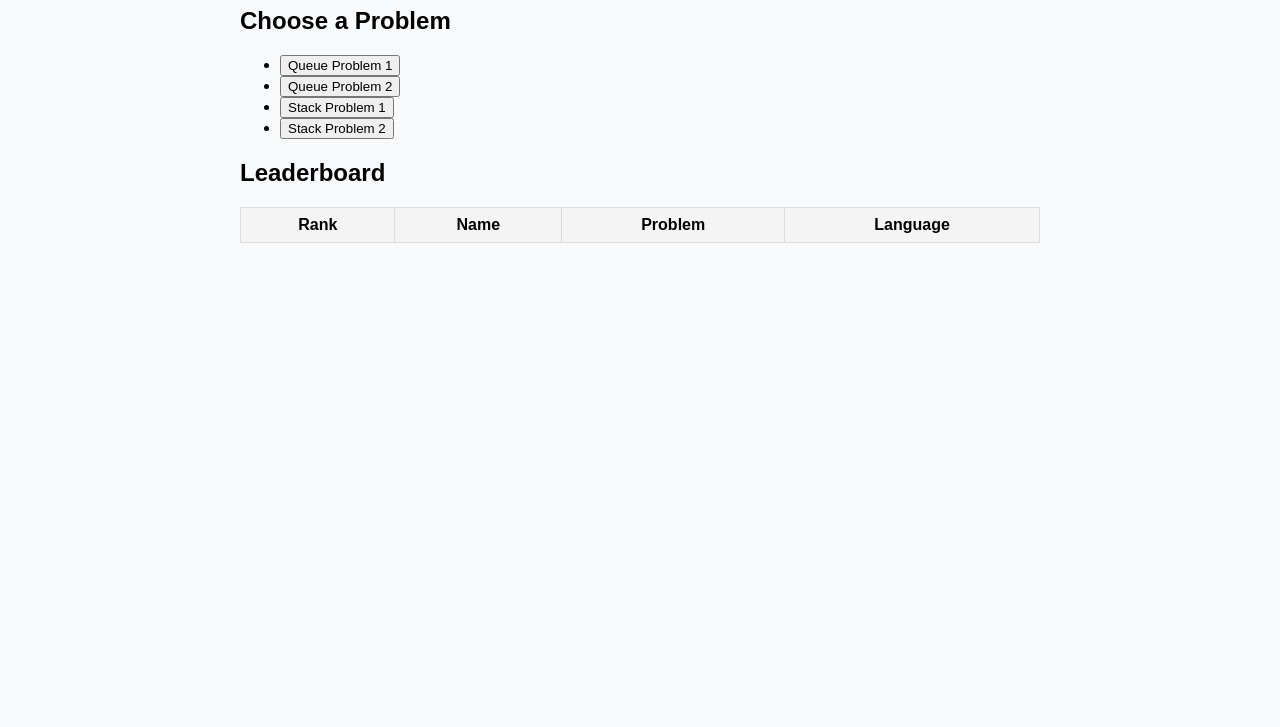
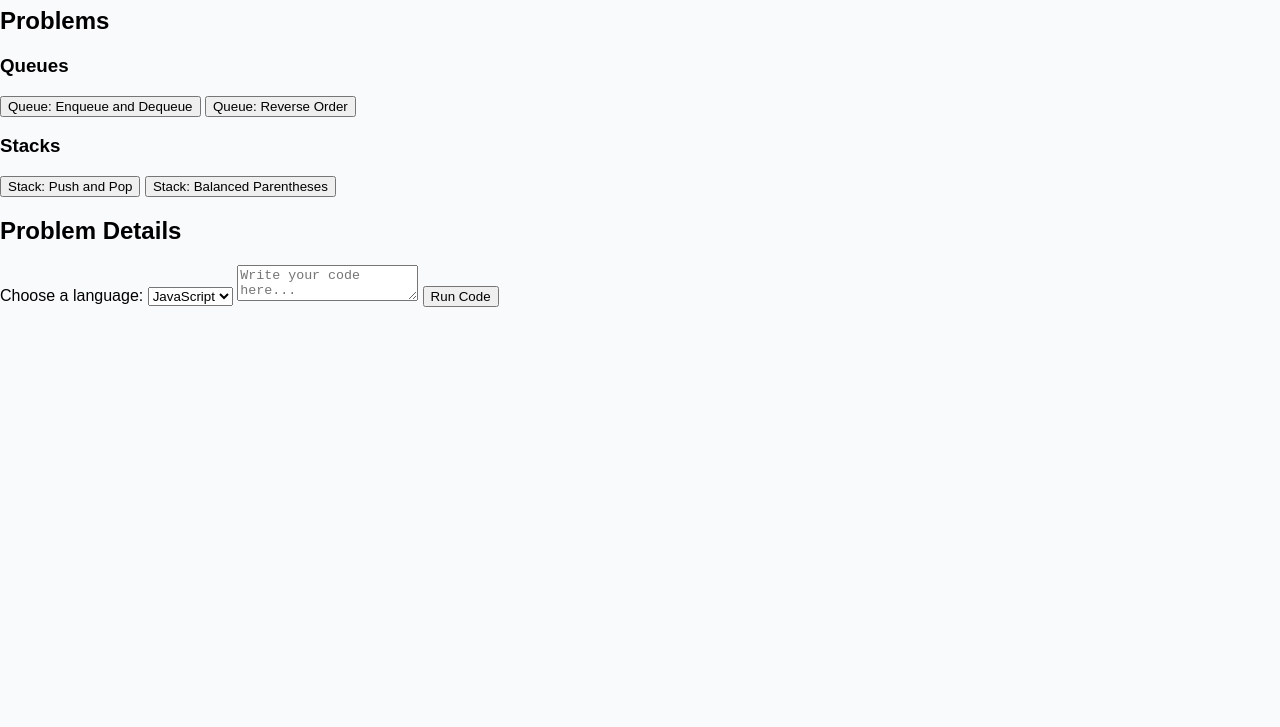
Before and after one commit to nicolas3261611/nicolas3261611.github.io, a plain HTML site: page index.html in a window 1280 px wide. Shown: the part 73-800 px from the top of the page. Drawn offline with Linux system fonts and the light colour scheme.

Commit message:
index.html

```diff
--- a/index.html
+++ b/index.html
@@ -1,74 +1,41 @@
 <!DOCTYPE html>
 <html lang="en">
 <head>
-    <meta charset="UTF-8">
-    <meta name="viewport" content="width=device-width, initial-scale=1.0">
-    <title>Hackathon Code Challenge</title>
-    <link rel="stylesheet" href="style.css">
+  <link rel="stylesheet" href="style.css">
+  <meta charset="UTF-8">
+  <meta name="viewport" content="width=device-width, initial-scale=1.0">
+  <title>Hackathon: Queues & Stacks</title>
+  <link rel="stylesheet" href="styles.css">
 </head>
-<body class="bg-gray-100">
-    <div class="container mx-auto p-8">
-        <!-- Título principal -->
-        <h1 class="text-3xl font-bold text-center mb-6">Hackathon Code Challenge</h1>
-
-        <!-- Lista de problemas -->
-        <div id="problems" class="mb-8">
-            <h2 class="text-2xl font-bold mb-4">Choose a Problem</h2>
-            <ul>
-                <li><button data-problem="1" class="problem-btn bg-blue-500 hover:bg-blue-700 text-white py-2 px-4 rounded">Queue Problem 1</button></li>
-                <li><button data-problem="2" class="problem-btn bg-blue-500 hover:bg-blue-700 text-white py-2 px-4 rounded">Queue Problem 2</button></li>
-                <li><button data-problem="3" class="problem-btn bg-blue-500 hover:bg-blue-700 text-white py-2 px-4 rounded">Stack Problem 1</button></li>
-                <li><button data-problem="4" class="problem-btn bg-blue-500 hover:bg-blue-700 text-white py-2 px-4 rounded">Stack Problem 2</button></li>
-            </ul>
+<body>
+  <div id="app">
+    <header>
+      <h1>Hackathon: Queues & Stacks</h1>
+    </header>
+    <main>
+      <section id="problem-list">
+        <h2>Problems</h2>
+        <div>
+          <h3>Queues</h3>
+          <button onclick="selectProblem(1)">Queue: Enqueue and Dequeue</button>
+          <button onclick="selectProblem(2)">Queue: Reverse Order</button>
         </div>
-
-        <!-- Formulario para solución -->
-        <div id="solution-form" class="hidden">
-            <h2 class="text-2xl font-bold mb-4" id="problem-title">Problem Title</h2>
-            <p id="problem-description" class="mb-4">Problem description goes here.</p>
-
-            <!-- Selección de lenguaje -->
-            <label for="language" class="block text-gray-700 text-sm font-bold mb-2">Select Language:</label>
-            <select id="language" class="shadow border rounded w-full py-2 px-3 text-gray-700 mb-4">
-                <option value="python3">Python 3</option>
-                <option value="java">Java</option>
-                <option value="cpp17">C++ 17</option>
-            </select>
-
-            <!-- Entrada de código -->
-            <label for="code" class="block text-gray-700 text-sm font-bold mb-2">Your Code:</label>
-            <textarea id="code" rows="10" class="shadow border rounded w-full py-2 px-3 text-gray-700 mb-4"></textarea>
-
-            <!-- Nombre del usuario -->
-            <label for="username" class="block text-gray-700 text-sm font-bold mb-2">Your Name:</label>
-            <input type="text" id="username" placeholder="Enter your name" class="shadow border rounded w-full py-2 px-3 text-gray-700 mb-4">
-
-            <!-- Botón para enviar -->
-            <button id="submit-solution" class="bg-green-500 hover:bg-green-700 text-white font-bold py-2 px-4 rounded">
-                Submit Solution
-            </button>
+        <div>
+          <h3>Stacks</h3>
+          <button onclick="selectProblem(3)">Stack: Push and Pop</button>
+          <button onclick="selectProblem(4)">Stack: Balanced Parentheses</button>
         </div>
-
-        <!-- Tabla de Ranking -->
-        <div id="ranking" class="mt-8">
-            <h2 class="text-2xl font-bold mb-4">Leaderboard</h2>
-            <table class="table-auto w-full border-collapse border border-gray-300">
-                <thead>
-                    <tr>
-                        <th class="border border-gray-300 px-4 py-2">Rank</th>
-                        <th class="border border-gray-300 px-4 py-2">Name</th>
-                        <th class="border border-gray-300 px-4 py-2">Problem</th>
-                        <th class="border border-gray-300 px-4 py-2">Language</th>
-                    </tr>
-                </thead>
-                <tbody id="ranking-list">
-                    <!-- Rankings dinámicos -->
-                </tbody>
-            </table>
-        </div>
-    </div>
-
-    <!-- Script Principal -->
-    <script src="app.js"></script>
-</body>
-</html>
+      </section>
+      <section id="editor">
+        <h2>Problem Details</h2>
+        <div id="problem-description"></div>
+        <label for="language-select">Choose a language:</label>
+        <select id="language-select">
+          <option value="javascript">JavaScript</option>
+          <option value="python">Python</option>
+          <option value="cpp">C++</option>
+          <option value="java">Java</option>
+        </select>
+        <textarea id="code-input" placeholder="Write your code here..."></textarea>
+        <button id="run-code">Run Code</button>
+        <pre id="output"></pre>
```
